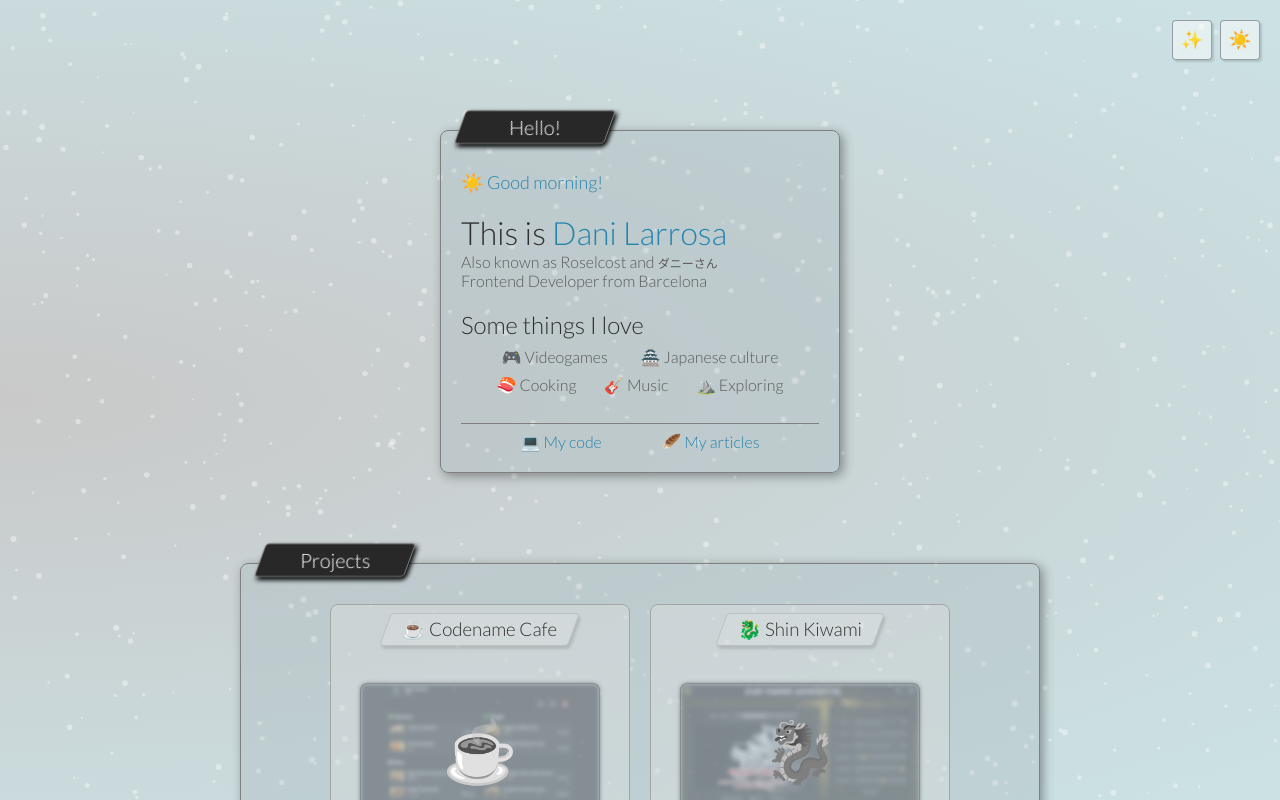
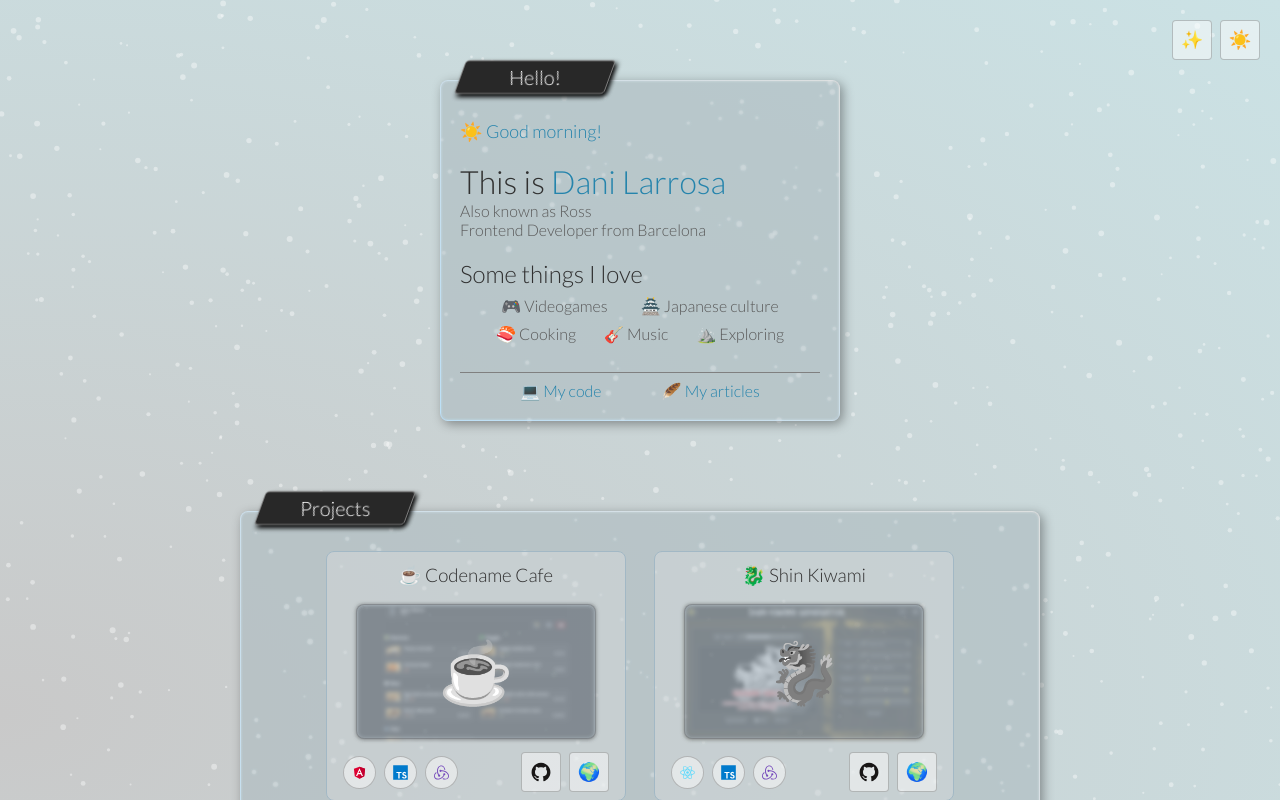
Before and after one commit to Roselcost/sora, a Next.js app: page / in a window 1280 px wide. Shown: the top 800 px of the page. Built offline with nearby package versions, Linux system fonts and the light colour scheme.

Commit message:
Style changes

```diff
--- a/src/pages/index.tsx
+++ b/src/pages/index.tsx
@@ -115,8 +115,7 @@ export default function Home() {
                     </a>
                   </h1>
                   <h2 className={styles.minititle}>
-                    Also known as Roselcost and{" "}
-                    <span style={{ fontSize: "12px" }}>ダニーさん</span>
+                    Also known as Ross
                   </h2>
                   <h2 className={styles.minititle}>
                     Frontend Developer from Barcelona
--- a/src/styles/Button.module.css
+++ b/src/styles/Button.module.css
@@ -6,14 +6,12 @@
   justify-content: center;
   align-items: center;
   cursor: pointer;
-  box-shadow: 2px 2px 2px rgba(0, 0, 0, 0.134);
   background-color: rgba(255, 255, 255, 0.479);
   border-radius: 4px;
-  border: 1px solid rgba(0, 0, 0, 0.338);
+  border: 1px solid rgba(0, 0, 0, 0.217);
 }
 
 html[dark] body .button {
   background-color: rgba(0, 0, 0, 0.479);
-  border: 1px solid rgb(40, 40, 40);
-  box-shadow: 2px 2px 2px rgba(0, 0, 0, 1);
+  border: 1px solid rgba(40, 40, 40, 0.627);
 }
--- a/src/styles/Home.module.css
+++ b/src/styles/Home.module.css
@@ -10,8 +10,7 @@
   display: flex;
   align-items: center;
   gap: 60px;
-  max-height: 100vh;
-  padding: 100px 0;
+  padding: 50px 0;
 }
 
 .particles-button {
@@ -27,18 +26,21 @@
   position: relative;
   margin: 30px 16px 0 16px;
   max-width: 90vw;
+  border-radius: 8px;
+  box-shadow: 3px 3px 11px rgba(0, 0, 0, 0.362);
+  background-color: hsla(197, 15%, 72%, 0.388);
 }
 
 @media (max-width: 1300px) {
   .container {
     flex-direction: column;
   }
+  .main {
+    height: unset;
+  }
 }
 
 .section {
-  border: 1px solid grey;
-  box-shadow: 3px 3px 11px rgba(0, 0, 0, 0.362);
-  background-color: hsla(197, 15%, 72%, 0.388);
   border-radius: 8px;
   position: relative;
   padding: 40px 20px 20px 20px;
@@ -47,15 +49,37 @@
   backdrop-filter: blur(1px);
 }
 
+.sectionContainer::before {
+  content: "";
+  position: absolute;
+  inset: 0;
+  padding: 1px;
+  background: linear-gradient(
+    to bottom left,
+    rgb(229 229 229),
+    rgb(191 229 255)
+  );
+  border-radius: inherit;
+  -webkit-mask: conic-gradient(black 0 0) content-box, conic-gradient(black 0 0);
+  mask: conic-gradient(black 0 0) content-box exclude, conic-gradient(black 0 0);
+}
+
+html[dark] body .sectionContainer::before {
+  background: linear-gradient(
+    to bottom left,
+    rgb(150 212 255 / 23%),
+    rgb(47 47 47)
+  );
+}
+
 @media (max-width: 1300px) {
   .section {
     max-height: unset;
   }
 }
 
-html[dark] body .section {
+html[dark] body .sectionContainer {
   background-color: hsla(204, 21%, 9%, 0.388);
-  border: 1px solid rgb(66, 66, 66);
   box-shadow: 3px 3px 11px rgba(0, 0, 0, 0.714);
 }
 
@@ -137,6 +161,7 @@ html[dark] body .sectionTitle {
 .hobbies-row {
   display: flex;
   justify-content: space-evenly;
+  align-items: center;
   width: 100%;
   gap: 8px;
   padding: 0 16px;
@@ -157,9 +182,17 @@ html[dark] body .minititle {
 .projects {
   display: flex;
   justify-content: center;
-  gap: 20px;
+  gap: 28px;
   flex-wrap: wrap;
   height: 650px;
+  overflow: auto;
+  /* mask-image: linear-gradient(
+    to bottom,
+    rgba(0, 0, 0, 0) 0%,
+    rgba(0, 0, 0, 1) 5%,
+    rgba(0, 0, 0, 1) 95%,
+    rgba(0, 0, 0, 0) 100%
+  ); */
 }
 
 @media (max-width: 1300px) {
--- a/src/styles/Project.module.css
+++ b/src/styles/Project.module.css
@@ -4,7 +4,7 @@
 
 .image-container {
   overflow: hidden;
-  height: 200px;
+  height: 150px;
   display: flex;
   justify-content: center;
   align-items: center;
@@ -70,16 +70,17 @@ html[dark] body .icon-container {
   justify-content: center;
   align-items: center;
   width: 300px;
-  height: 300px;
+  height: 250px;
   padding: 0 16px;
-  border: 1px solid rgb(164, 164, 164);
+  border: 1px solid rgb(162 184 197);
   background-color: rgba(226, 226, 226, 0.357);
   border-radius: 8px;
 }
 
 html[dark] body .project {
   background-color: rgba(14, 14, 14, 0.336);
-  border: 1px solid rgba(43, 43, 43, 0.796);
+  border: 1px solid rgb(170 216 255 / 6%);
+  background-image: linear-gradient(45deg, #00517517, transparent);
 }
 
 .techs {
@@ -91,32 +92,25 @@ html[dark] body .project {
   background-color: rgba(255, 255, 255, 0.481);
   padding: 8px;
   border-radius: 100%;
-  border: 1px solid grey;
+  border: 1px solid rgba(128, 128, 128, 0.485);
 }
 
 html[dark] body .tech {
   background-color: rgba(0, 0, 0, 0.481);
-  border: 1px solid rgb(51, 51, 51);
+  border: 1px solid rgba(51, 51, 51, 0.575);
 }
 
 .project-title {
   margin: 8px;
   padding: 4px 16px;
-  background-color: rgba(231, 231, 231, 0.248);
-  border: 1px solid rgba(128, 128, 128, 0.276);
   border-radius: 4px;
   transform: skew(-20deg);
-  box-shadow: 3px 3px 3px #0002;
-}
-
-html[dark] body .project-title {
-  background-color: rgba(26, 26, 26, 0);
-  border: 1px solid rgb(29, 29, 29);
 }
 
 .project-title h3 {
   transform: skew(20deg);
 }
+
 .footer {
   display: flex;
   justify-content: space-between;
```
